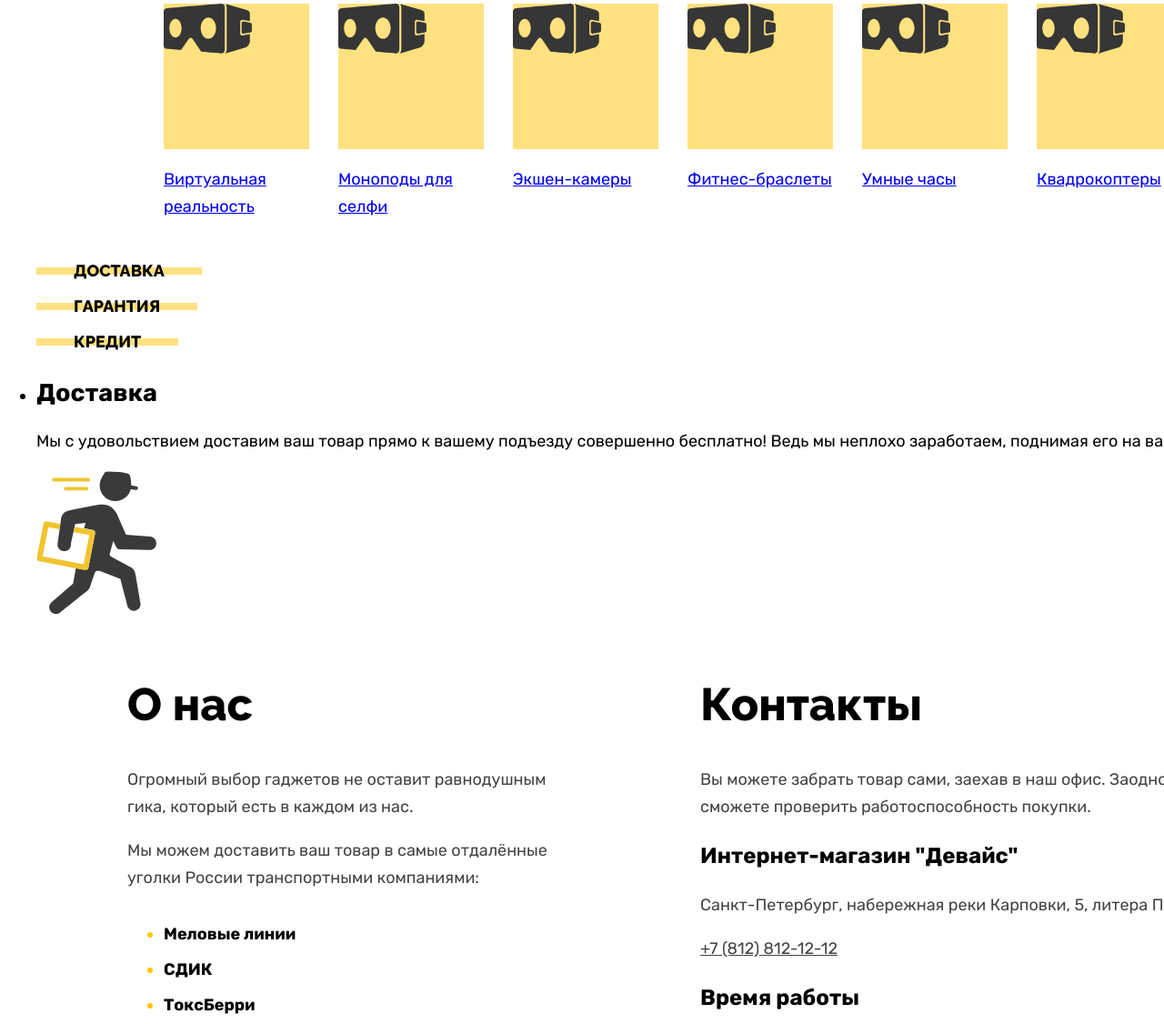
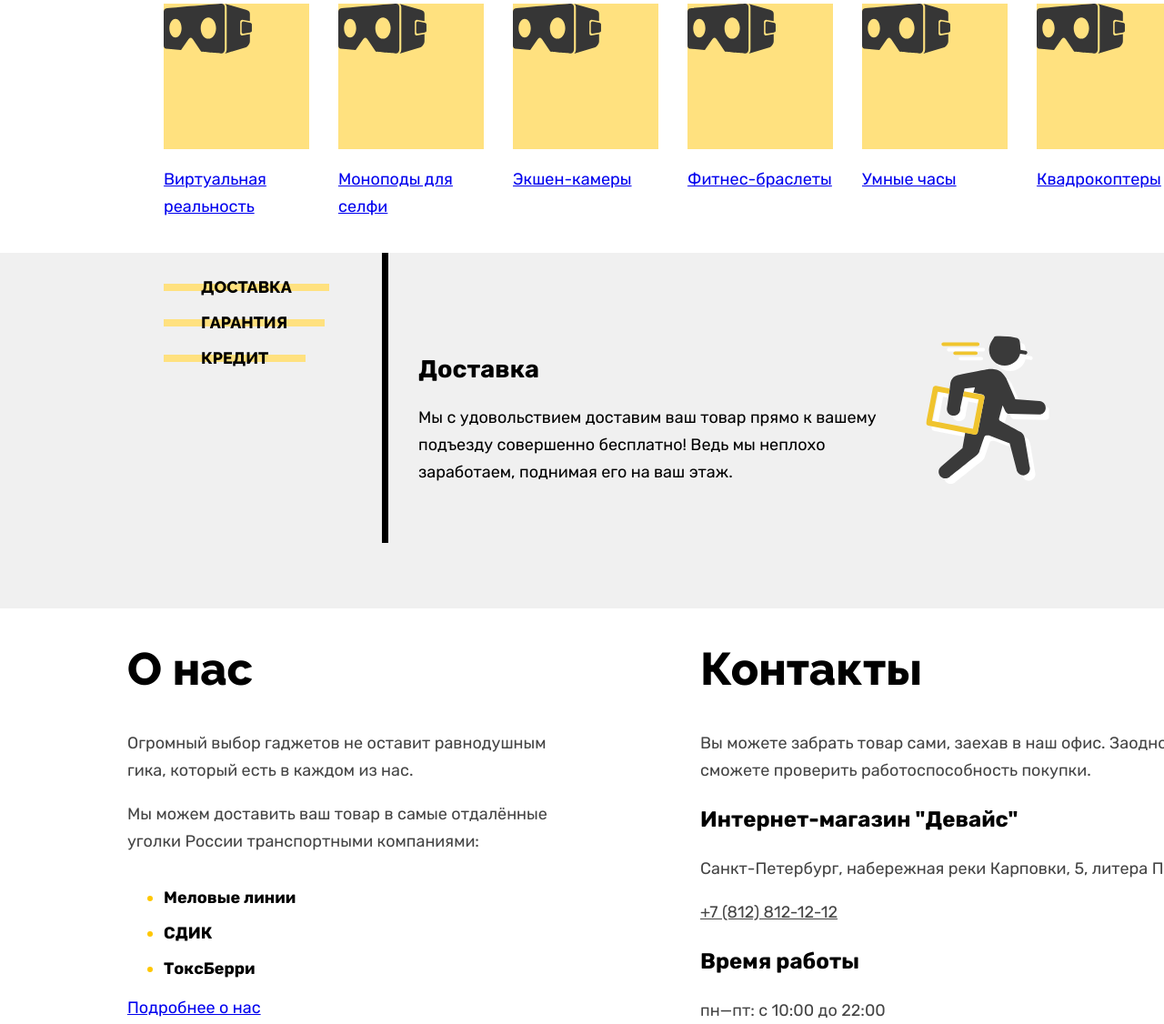
Before and after one commit to htmlacademy-htmlcss/2318667-device-36, a plain HTML site: page index.html in a window 1280 px wide. Shown: the part 789-1915 px from the top of the page at 91% size. Drawn offline with Linux system fonts and the light colour scheme.

Commit message:
Добавляем стили к доставке и хедеру

```diff
--- a/index.html
+++ b/index.html
@@ -166,6 +166,8 @@
           </ul>
         </section>
         <section class="delivery">
+          <div class="delivery-container">
+            <div class="delivery-ref">
               <ul class="delivery-item">
                 <li class="delivery-list">
                   <button class="button delivery-button">Доставка</button>
@@ -177,11 +179,18 @@
                   <button class="button credit-button">Кредит</button>
                 </li>
               </ul>
+            </div>
+            <div class="black-line-ver"></div>
+            <div class="delivery-content">
               <ul class="delivery-item-link">
                 <li class="delivery-list-link">
+                  <div class="delivery-blok">
                     <h2>Доставка</h2>
                     <p class="delivery-text">Мы с удовольствием доставим ваш товар прямо к вашему подъезду совершенно бесплатно! Ведь мы неплохо заработаем, поднимая его на ваш этаж.</p>
-              <img class="delivery-img" src="images/man.svg" width="136" height="164" alt="Доставщик.">
+                  </div>
+                  <div class="delivery-img">
+                  <img src="images/man.svg" width="136" height="164" alt="Доставщик.">
+                  </div>
                 </li>
                 <li class="delivery-list-link delivery-warranty">
                   <h2>Гарантия</h2>
@@ -194,6 +203,8 @@
                   <img class="delivery-img" src="images/kredit.svg" width="156" height="188" alt="Кредит.">
                 </li>
               </ul>
+            </div>
+          </div>
         </section>
         <section class="info">
           <div class="info-container">
--- a/styles/styles.css
+++ b/styles/styles.css
@@ -136,6 +136,14 @@
     border: 2px solid #000000;
     border-radius: 50px 0 0 50px;
     background-color: #FFE17F;
+    background-image: url(../images/search.svg);
+    background-repeat: no-repeat;
+    background-position: 16px;
+  }
+
+  .search-imput::placeholder {
+    color: rgba(0, 0, 0, 0.3);
+    padding-left: 48px;
   }
 
   .header-search-button {
@@ -288,8 +296,35 @@
 
   .delivery {
     min-height: 391px;
-    background-color: #ffffff;
+    background-color: #F0F0F0;
     color: #000000;
+  }
+
+  .delivery-container {
+    margin: 0 auto;
+    width: 1160px;
+    position: relative;
+    display: flex;
+  }
+
+  .black-line-ver {
+    position: absolute;
+    width: 7px;
+    height: 319px;
+    left: 280px;
+    top: 0;
+    background-color: #000000;
+  }
+
+  .delivery-item-link {
+    list-style: none;
+  }
+
+  .delivery-list-link {
+    width: 694px;
+    padding-top: 73px;
+    display: flex;
+    justify-content: space-between;
   }
 
   .delivery-item {
@@ -302,6 +337,10 @@
 
   .delivery-credit {
     display: none;
+  }
+
+  .delivery-ref {
+    width: 280px;
   }
 
   /*Контакты*/
```
Lines whose indentation alone changed are shown as unchanged.
